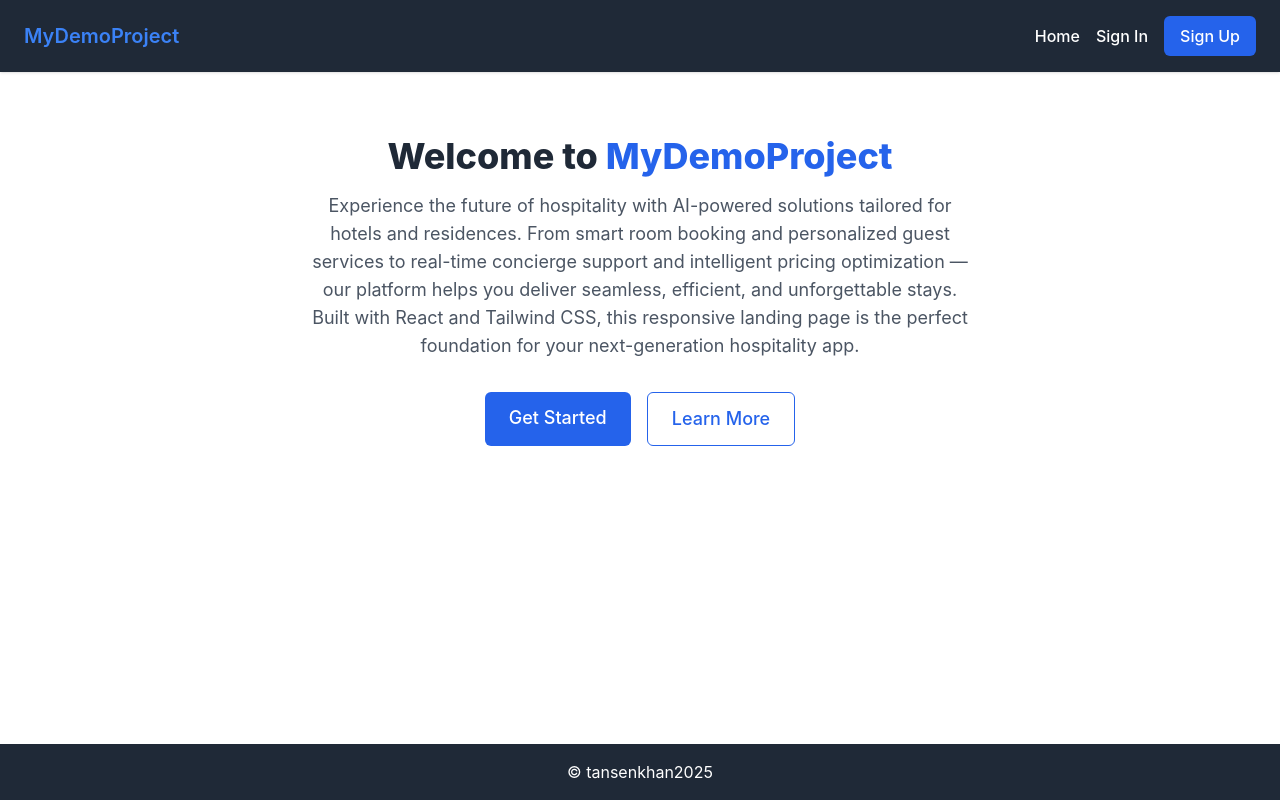
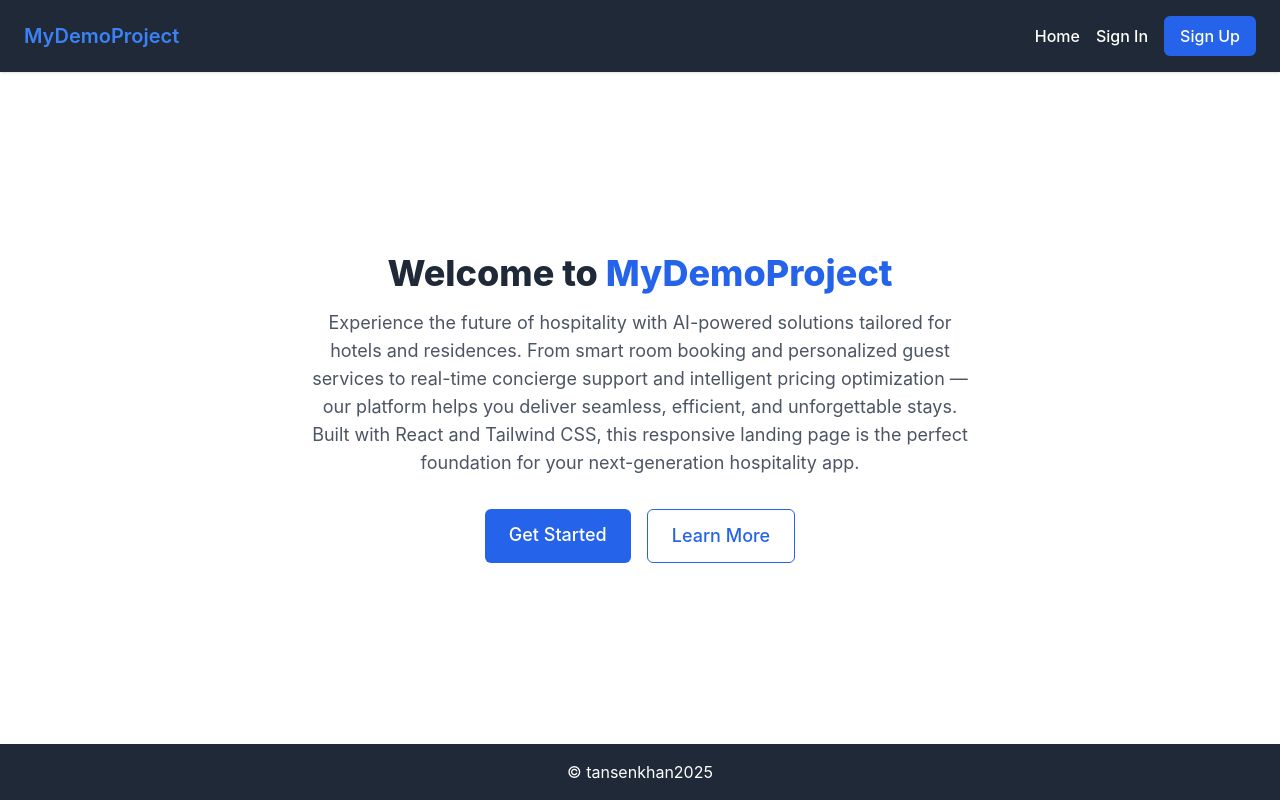
Before and after one commit to tansenkhan1990/react-cross-platform, a React (Create React App) app: page / in a window 1280 px wide. Built offline with nearby package versions, Linux system fonts and the light colour scheme.

Commit message:
add changes

```diff
--- a/src/layouts/PrivateLayout.tsx
+++ b/src/layouts/PrivateLayout.tsx
@@ -1,18 +1,18 @@
-// src/layouts/PrivateLayout.tsx
 import React from "react";
 import { Outlet } from "react-router-dom";
 import PrivateHeader from "../components/PrivateHeader";
 import Footer from "../components/Footer";
 
-const PrivateLayout = () => (
-
-  <div className="min-h-screen flex flex-col bg-white text-gray-800">
+const PrivateLayout = () => {
+  return (
+    <div className="flex min-h-screen flex-col bg-white text-gray-800">
       <PrivateHeader />
-    <main className="flex-grow">
+      <main className="flex-grow flex flex-col justify-center">
         <Outlet />
       </main>
       <Footer />
     </div>
   );
+};
 
 export default PrivateLayout;
--- a/src/layouts/PublicLayout.tsx
+++ b/src/layouts/PublicLayout.tsx
@@ -1,14 +1,17 @@
-// src/layouts/PublicLayout.tsx
 import React from "react";
 import PublicHeader from "../components/PublicHeader";
 import Footer from "../components/Footer";
 
-const PublicLayout = ({ children }: { children: React.ReactNode }) => (
-  <div className="min-h-screen flex flex-col bg-white text-gray-800">
-    <PublicHeader />
-    <main className="flex-grow">{children}</main>
-    <Footer />
-  </div>
-);
+const PublicLayout = ({ children }: { children: React.ReactNode }) => {
+  return (
+    <div className="flex min-h-screen flex-col bg-white text-gray-800">
+      <PublicHeader />
+      <main className="flex-grow flex flex-col justify-center">
+        {children}
+      </main>
+      <Footer />
+    </div>
+  );
+};
 
 export default PublicLayout;
```
Lines whose indentation alone changed are shown as unchanged.
